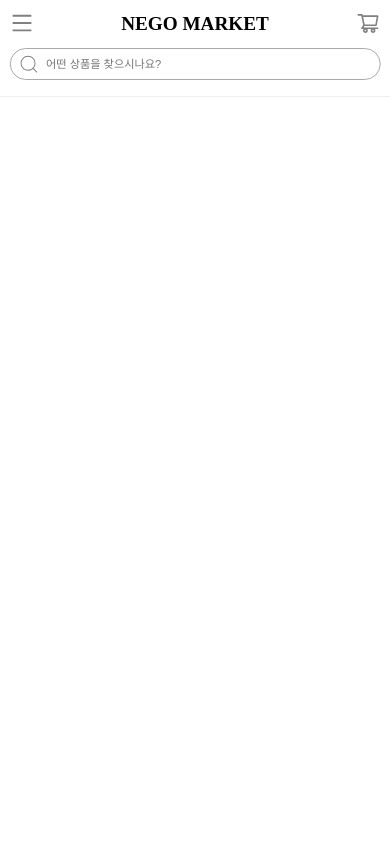
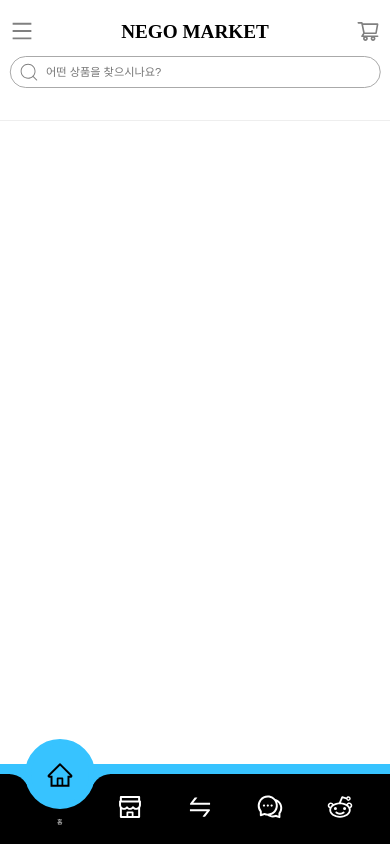
Before and after one commit to dlwnghd/React_FinalProject, a React (Create React App) app: page /recent-price in a window 390 px wide. Built offline with nearby package versions, Linux system fonts and the light colour scheme; a web font is replaced by a local one.

Commit message:
:lipstick: Design : Mobile, PC / Header, Footer 7차 작업

```diff
--- /dev/null
+++ b/src/Components/Layout/Footer/Components/MobileFooter.js
@@ -0,0 +1,231 @@
+import { useState } from 'react'
+import styled from 'styled-components'
+import {
+	Chatting_Icon,
+	FreeMarket_Icon,
+	Home_Icon,
+	MyPage_Icon,
+	TradeUsed_Icon,
+} from '../../../Icons/Icons'
+
+function MobileFooter() {
+	const [footerSelect, setFooterSelect] = useState(1)
+
+	return (
+		<S.NavigationWrapper>
+			<S.Navigation className="navigation">
+				<S.NavigationUl>
+					<S.NavigationUlLi
+						className={`list ${footerSelect === 1 ? 'active' : ''}`}
+						onClick={() => {
+							setFooterSelect(1)
+						}}
+					>
+						<div>
+							<span className="icon">
+								<Home_Icon />
+							</span>
+							<span className="text">홈</span>
+						</div>
+					</S.NavigationUlLi>
+					<S.NavigationUlLi
+						className={`list ${footerSelect === 2 ? 'active' : ''}`}
+						onClick={() => {
+							setFooterSelect(2)
+						}}
+					>
+						<div>
+							<span className="icon">
+								<FreeMarket_Icon />
+							</span>
+							<span className="text">무료</span>
+						</div>
+					</S.NavigationUlLi>
+					<S.NavigationUlLi
+						className={`list ${footerSelect === 3 ? 'active' : ''}`}
+						onClick={() => {
+							setFooterSelect(3)
+						}}
+					>
+						<div>
+							<span className="icon">
+								<TradeUsed_Icon />
+							</span>
+							<span className="text">네고</span>
+						</div>
+					</S.NavigationUlLi>
+					<S.NavigationUlLi
+						className={`list ${footerSelect === 4 ? 'active' : ''}`}
+						onClick={() => {
+							setFooterSelect(4)
+						}}
+					>
+						<div>
+							<span className="icon">
+								<Chatting_Icon />
+							</span>
+							<span className="text">채팅</span>
+						</div>
+					</S.NavigationUlLi>
+					<S.NavigationUlLi
+						className={`list ${footerSelect === 5 ? 'active' : ''}`}
+						onClick={() => {
+							setFooterSelect(5)
+						}}
+					>
+						<div>
+							<span className="icon">
+								<MyPage_Icon />
+							</span>
+							<span className="text">내 정보</span>
+						</div>
+					</S.NavigationUlLi>
+					<S.Indicator className="indicator" />
+				</S.NavigationUl>
+			</S.Navigation>
+		</S.NavigationWrapper>
+	)
+}
+export default MobileFooter
+
+const NavigationWrapper = styled.div`
+	display: none;
+	margin: 0;
+	padding: 0;
+	box-sizing: border-box;
+	position: fixed;
+	bottom: 0;
+	width: 100%;
+	background: black;
+	border-top: 1.3rem solid ${({ theme }) => theme.COLOR.main};
+
+	@media screen and (max-width: 440px) {
+		display: block;
+	}
+`
+
+const Navigation = styled.div`
+	position: relative;
+	width: 400px;
+	height: 70px;
+	background: black;
+	display: flex;
+	justify-content: center;
+	align-items: center;
+	border-radius: 10px;
+	margin: auto;
+`
+
+const NavigationUl = styled.ul`
+	display: flex;
+	width: 350px;
+`
+
+const NavigationUlLi = styled.li`
+	position: relative;
+	list-style: none;
+	width: 70px;
+	height: 70px;
+	z-index: 1;
+
+	& > div {
+		position: relative;
+		display: flex;
+		justify-content: center;
+		align-items: center;
+		flex-direction: column;
+		width: 100%;
+		text-align: center;
+		font-weight: 700;
+	}
+
+	& > div .icon {
+		position: relative;
+		display: block;
+		line-height: 75px;
+		font-size: 3.5rem;
+		text-align: center;
+		transition: 0.5s;
+		color: white;
+	}
+
+	&.active > div .icon {
+		transform: translateY(-32px);
+		color: black;
+	}
+
+	& > div .text {
+		position: absolute;
+		color: #fff;
+		font-weight: 400;
+		font-size: 0.75em;
+		letter-spacing: 0.05em;
+		transition: 0.5s;
+		opacity: 0;
+		transform: translateY(20px);
+	}
+
+	&.active > div .text {
+		opacity: 1;
+		transform: translateY(10px);
+	}
+
+	&:nth-child(1).active ~ .indicator {
+		transform: translateX(calc(70px * 0));
+	}
+	&:nth-child(2).active ~ .indicator {
+		transform: translateX(calc(70px * 1));
+	}
+	&:nth-child(3).active ~ .indicator {
+		transform: translateX(calc(70px * 2));
+	}
+	&:nth-child(4).active ~ .indicator {
+		transform: translateX(calc(70px * 3));
+	}
+	&:nth-child(5).active ~ .indicator {
+		transform: translateX(calc(70px * 4));
+	}
+`
+
+const Indicator = styled.div`
+	position: absolute;
+	top: -50%;
+	width: 70px;
+	height: 70px;
+	background: ${({ theme }) => theme.COLOR.main};
+	border-radius: 50%;
+	border: 6px solid ${({ theme }) => theme.COLOR.main};
+	transition: 0.5s;
+
+	&::before {
+		content: '';
+		position: absolute;
+		top: 50%;
+		left: -22px;
+		width: 20px;
+		height: 20px;
+		background: transparent;
+		border-top-right-radius: 20px;
+		box-shadow: 1px -10px 0 0 ${({ theme }) => theme.COLOR.main};
+	}
+
+	&::after {
+		content: '';
+		position: absolute;
+		top: 50%;
+		right: -22px;
+		width: 20px;
+		height: 20px;
+		background: transparent;
+		border-top-left-radius: 20px;
+		box-shadow: -1px -10px 0 0 ${({ theme }) => theme.COLOR.main};
+	}
+`
+
+const S = {
+	NavigationWrapper,
+	Navigation,
+	NavigationUl,
+	NavigationUlLi,
+	Indicator,
+}
--- a/src/Components/Layout/Footer/Footer.js
+++ b/src/Components/Layout/Footer/Footer.js
@@ -1,6 +1,7 @@
 import styled from 'styled-components'
 import { WidthAutoCSS } from '../../../Styles/common'
-import TopButton from './TopButton/TopButton'
+import MobileFooter from './Components/MobileFooter'
+import TopButton from './Components/TopButton'
 
 function Footer() {
 	return (
@@ -15,6 +16,7 @@ function Footer() {
 					<p>Copyright by Team. Nego</p>
 				</S.FooterContainer>
 			</S.FootSize>
+			<MobileFooter />
 		</S.FooterWrapper>
 	)
 }
@@ -23,13 +25,9 @@ export default Footer
 
 const FooterWrapper = styled.footer`
 	position: relative;
-	z-index: 9999;
+	z-index: 999;
 	box-sizing: border-box;
 	background-color: ${({ theme }) => theme.COLOR.common.gray[100]};
-
-	@media screen and (max-width: 440px) {
-		display: none;
-	}
 `
 
 const FooterContainer = styled.div`
@@ -60,6 +58,10 @@ const Description = styled.div`
 
 const FootSize = styled.div`
 	${WidthAutoCSS};
+
+	@media screen and (max-width: 440px) {
+		display: none;
+	}
 `
 
 const S = {
--- a/src/Components/Layout/Header/Components/Sidebar.js
+++ b/src/Components/Layout/Header/Components/Sidebar.js
@@ -80,9 +80,9 @@ const SideBarContainer = styled.nav`
 	background-color: ${({ theme }) => theme.COLOR.common.gray[100]};
 	color: black;
 	width: 100%;
-	z-index: 99;
-	height: 100%;
-	top: 0;
+	z-index: 999;
+	height: 80%;
+	top: 7rem;
 	left: 0;
 
 	& > ul {
--- a/src/Components/Layout/Header/Header.js
+++ b/src/Components/Layout/Header/Header.js
@@ -228,6 +228,11 @@ const HeaderWrapper = styled.header`
  */
 const HeaderSpace = styled.div`
 	${WidthAutoCSS};
+	padding-top: 1rem;
+
+	@media screen and (max-width: 440px) {
+		padding-bottom: 2rem;
+	}
 `
 
 /**
```
Also changed, not shown: src/Components/Layout/Footer/Components/TopButton.js (renamed from src/Components/Layout/Footer/TopButton/TopButton.js).
